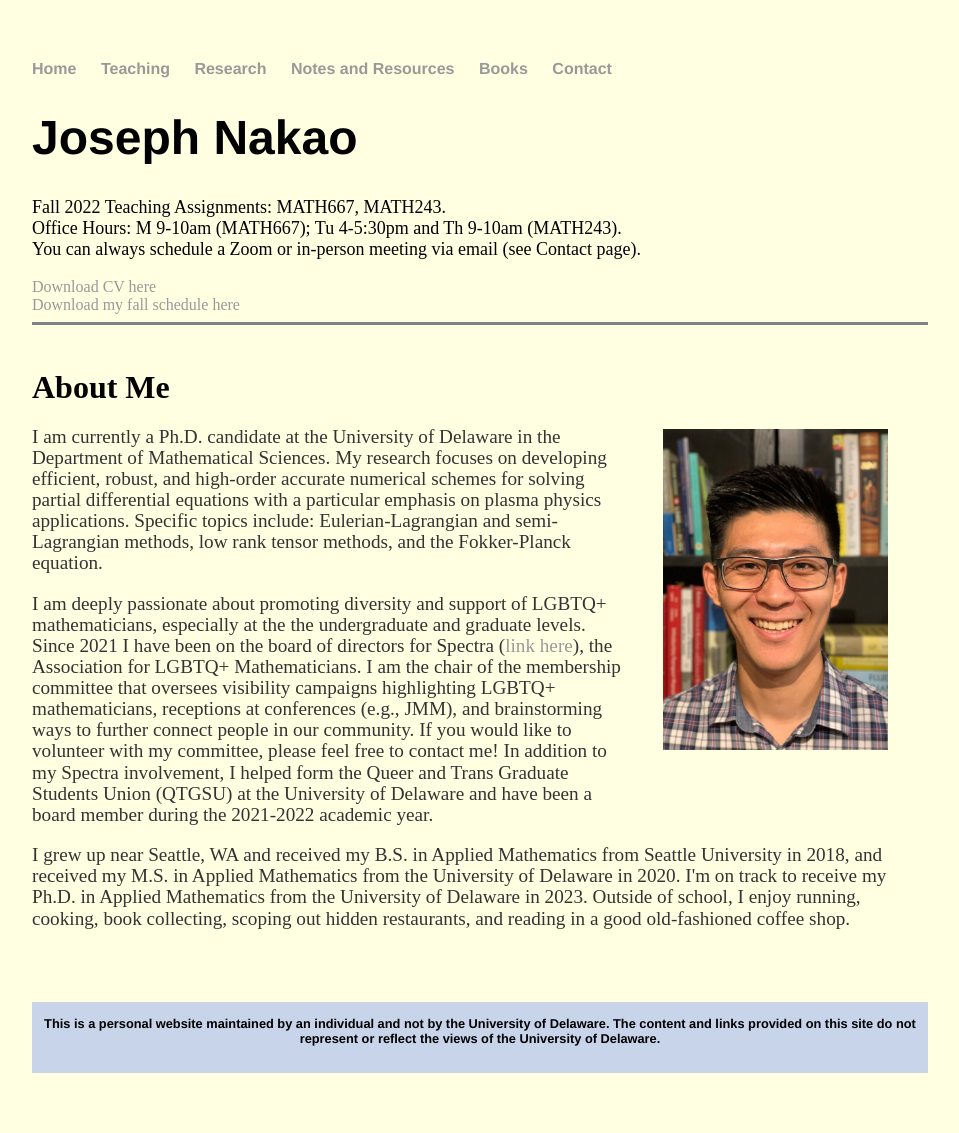
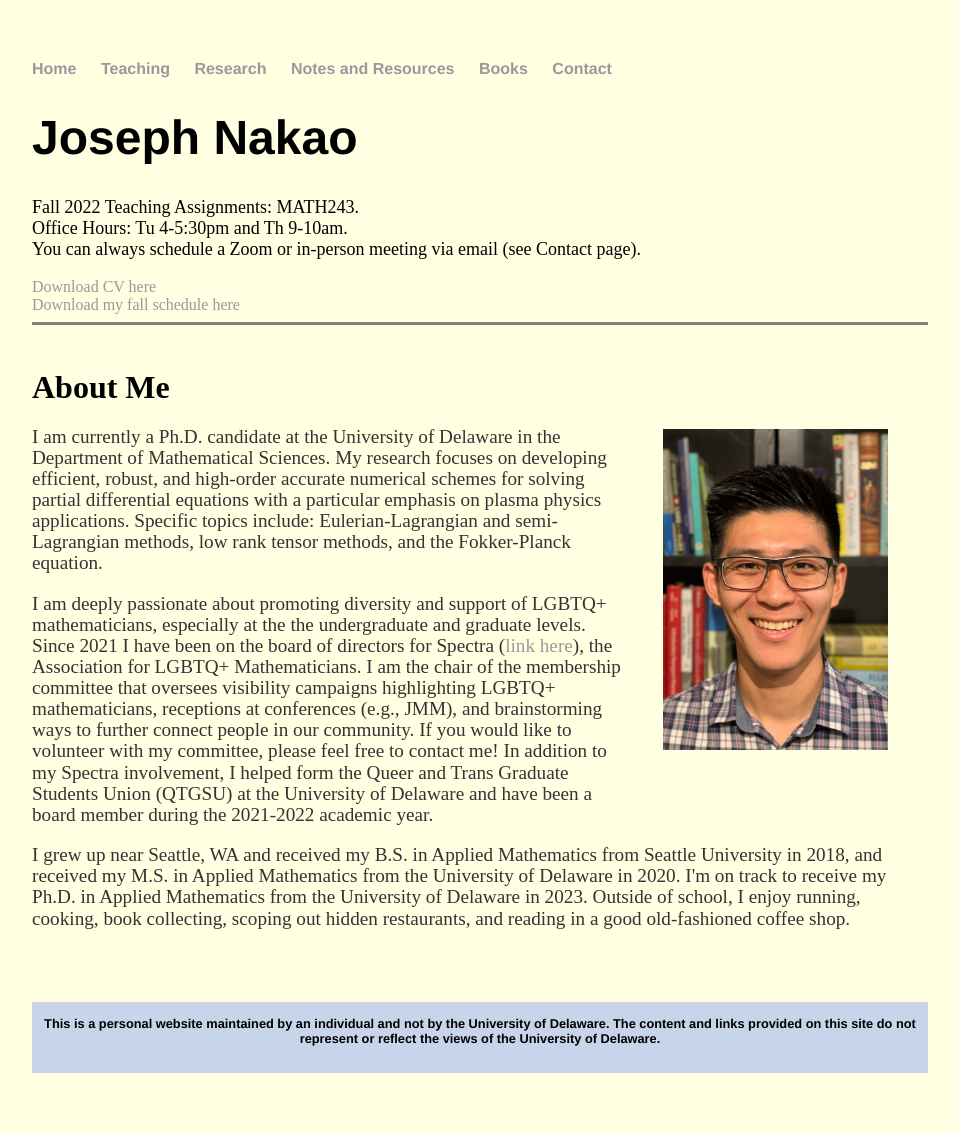
Before and after one commit to jhknakao/jhknakao.github.io, a Jekyll site: the page built from index.html, in a window 1280 px wide. Shown: the whole page, without its empty margins (160-1119 px from the left). Built offline with Jekyll 4.4.1, drawn with Linux system fonts in a browser that asks for light colours.

Commit message:
Update index.html

```diff
--- a/index.html
+++ b/index.html
@@ -4,14 +4,14 @@ title: Joseph Nakao's Homepage
 ---
 <div class="blurb">
 	<h1>Joseph Nakao</h1>
-	<font size="4">Fall 2022 Teaching Assignments: MATH667, MATH243.</font>
+	<font size="4">Fall 2022 Teaching Assignments: MATH243.</font>
 	<br>
-	<font size="4">Office Hours: M 9-10am (MATH667); Tu 4-5:30pm and Th 9-10am (MATH243).</font>
+	<font size="4">Office Hours: Tu 4-5:30pm and Th 9-10am.</font>
 	<br>
 	<font size="4">You can always schedule a Zoom or in-person meeting via email (see Contact page).</font>
 	<br>
 	<br>
-	<a href="files/Nakao_CV_Aug2022.pdf" class="download" title="Download CV as PDF">Download CV here</a>
+	<a href="files/Nakao_CV_Sept2022.pdf" class="download" title="Download CV as PDF">Download CV here</a>
 	<br>
 	<a href="files/Fall2022_schedule.pdf" class="download" title="Download schedule">Download my fall schedule here</a>
 
```
